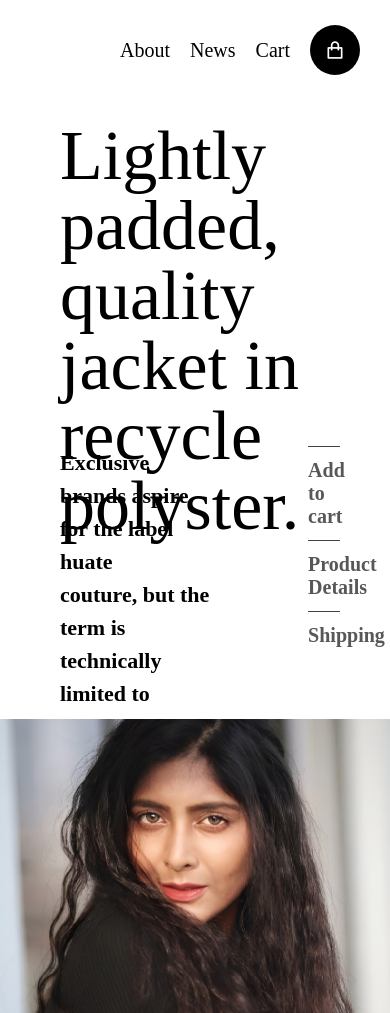
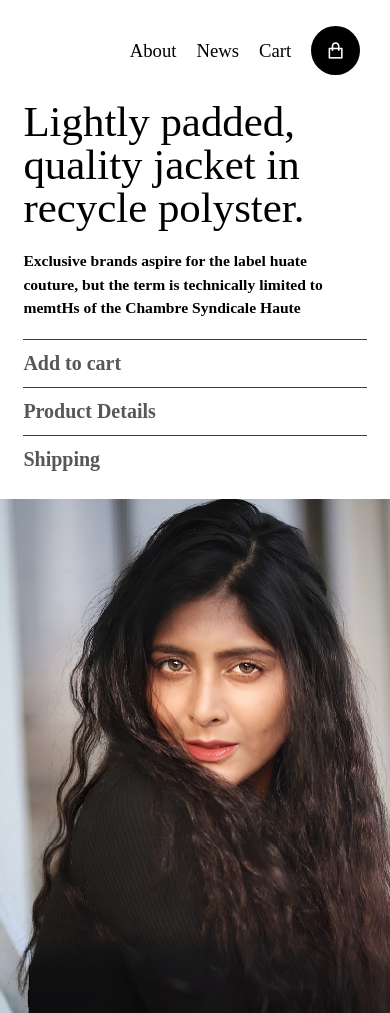
Before and after one commit to foyzan/shop-jacket, a plain HTML site: page index.html in a window 390 px wide. Drawn offline with nearby package versions, Linux system fonts and the light colour scheme.

Commit message:
final deploy

```diff
--- a/style.css
+++ b/style.css
@@ -118,3 +118,115 @@ body {
     background-size: cover;
     background-position: 0 30%;
 }
+
+@media only screen and (max-width: 600px) {
+
+    #main {
+        grid-template-columns: 100%;
+        grid-template-rows: 10% min-content min-content min-content auto;
+    }
+    .header {
+        /* background-color: rgba(72, 112, 223, 0.89); */
+        grid-row: 1/2;
+        grid-column: 1/-1;
+        display: flex;
+        justify-content: flex-end;
+        align-items: center;
+        gap: 20px;
+        padding-right: 30px;
+    }
+
+    .header>h4 {
+        font-size: 4.8vw;
+        font-weight: normal;
+
+    }
+
+    .header>h4>i {
+        background-color: black;
+        color: white;
+        font-weight: lighter;
+        padding: 15px;
+        border-radius: 50%;
+    }
+
+    .banner1 {
+        /* background-color: tomato; */
+        grid-column: 1/-1;
+        grid-row: 2/3;
+        justify-self: flex-start;
+        padding: 0 6vw;
+    }
+
+    .banner1>h1 {
+        font-size: 11vw;
+        font-weight: normal;
+        line-height: 1;
+    }
+
+    .banner2_left {
+        /* background-color: brown; */
+        grid-column: 1/-1;
+        grid-row: 3/4;
+        padding: 5vw 6vw;
+        height: fit-content;
+    }
+
+    /* .banner2_left>p> br
+    {
+        display: none;
+    } */
+    .banner2_left>p {
+        font-size: 4vw;
+        font-weight: bolder;
+        line-height: 1.5;
+    }
+    .banner2_right {
+
+        grid-column: 1/-1;
+        grid-row: 4/5;
+        justify-self: normal;
+        width: 100%;
+        padding: 0 6vw;
+        padding-bottom: 4vw;
+
+    }
+
+    .banner2_right>.elm {
+        padding: 12px 0;
+        border-top: 1px solid rgb(65 65 65);
+        display: flex;
+        justify-content: space-between;
+        align-items: center;
+    }
+
+    .banner2_right>.elm>a {
+        text-decoration: none;
+        font-size: 20px;
+        color: rgb(88, 87, 87);
+        font-weight: 600;
+    }
+
+    .banner2_right>.elm>i {
+        font-size: 20px;
+        opacity: 0;
+    }
+
+    .banner2_right>.elm:hover i {
+        opacity: 1;
+    }
+
+    .banner2_right>.elm:hover a {
+        text-decoration: underline;
+    }
+
+    .footer {
+
+        background-image: url(./277476493_380384537214890_4270572075188676534_n_out.jpg);
+        grid-row: 5/6;
+        grid-column: 1/-1;
+        background-size: cover;
+        background-position: 0 0;
+    }
+
+}
```
Also changed, not shown: 1 other file.
